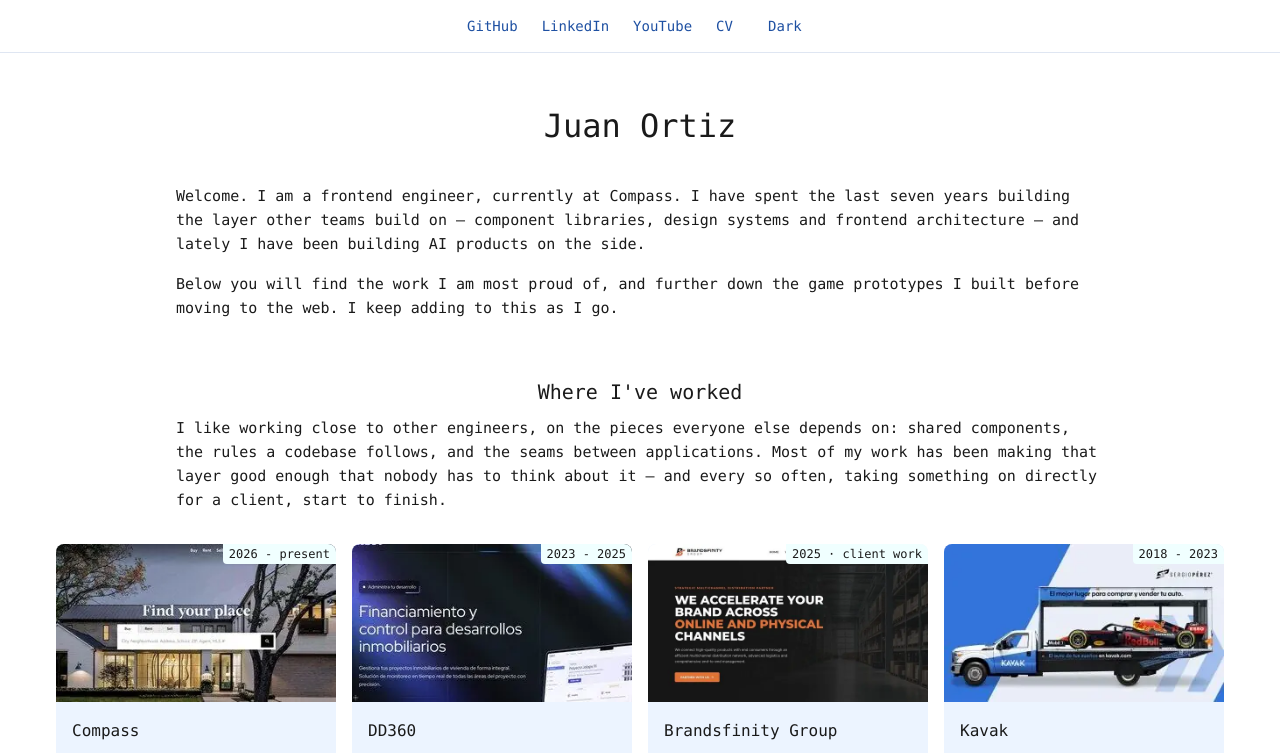
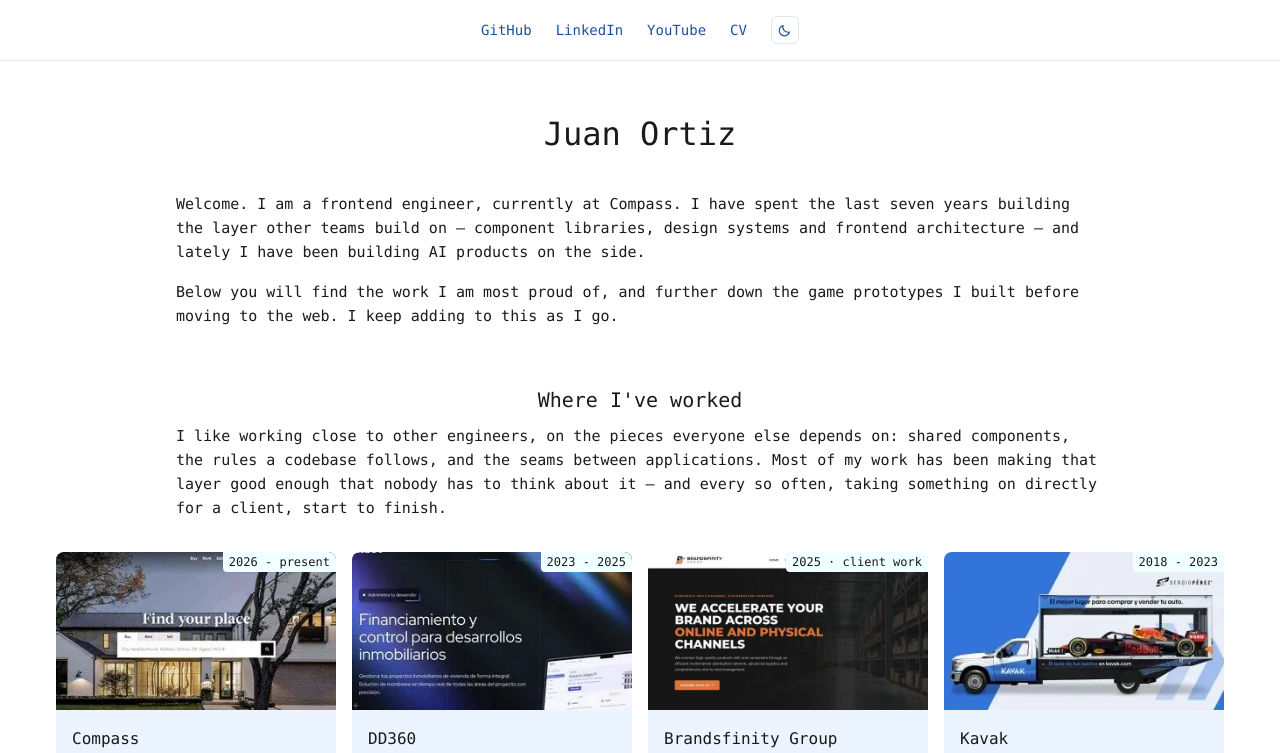
Before and after one commit to 02900/portfolio, a Next.js app: page / in a window 1280 px wide. Shown: the top 753 px of the page. Built offline with nearby package versions, Linux system fonts and the light colour scheme.

Commit message:
style: make the theme control an icon button
A sun or a moon reads at a glance and does not compete with the links
beside it, where the previous Dark/Light word did. The accessible name
and title still say what the button does.

```diff
--- a/app/components/ThemeToggle.tsx
+++ b/app/components/ThemeToggle.tsx
@@ -32,17 +32,40 @@
     }
   }
 
-  // Render a stable placeholder until the effect resolves, so the markup
-  // matches the server output and the label never flickers.
+  const isDark = theme === 'dark';
+
   return (
     <button
       type="button"
       onClick={toggle}
-      aria-label={theme === 'dark' ? 'Switch to light theme' : 'Switch to dark theme'}
-      className="cursor-pointer bg-transparent p-0 text-sm underline-offset-4 hover:underline"
-      style={{ color: 'var(--link)', font: 'inherit', minWidth: '3.5rem' }}
+      aria-label={isDark ? 'Switch to light theme' : 'Switch to dark theme'}
+      title={isDark ? 'Light theme' : 'Dark theme'}
+      className="grid size-7 cursor-pointer place-items-center rounded-md border bg-transparent p-0 transition-colors"
+      style={{ borderColor: 'var(--line)', color: 'var(--link)' }}
     >
-      {theme === null ? ' ' : theme === 'dark' ? 'Light' : 'Dark'}
+      {/* Keep the box occupied before the effect resolves so the row never shifts. */}
+      {theme === null ? (
+        <span className="size-4" aria-hidden="true" />
+      ) : isDark ? (
+        <svg width="15" height="15" viewBox="0 0 24 24" fill="none" aria-hidden="true">
+          <circle cx="12" cy="12" r="4.2" stroke="currentColor" strokeWidth="1.9" />
+          <path
+            d="M12 2.2v2.4M12 19.4v2.4M21.8 12h-2.4M4.6 12H2.2M18.9 5.1l-1.7 1.7M6.8 17.2l-1.7 1.7M18.9 18.9l-1.7-1.7M6.8 6.8L5.1 5.1"
+            stroke="currentColor"
+            strokeWidth="1.9"
+            strokeLinecap="round"
+          />
+        </svg>
+      ) : (
+        <svg width="15" height="15" viewBox="0 0 24 24" fill="none" aria-hidden="true">
+          <path
+            d="M20 14.4A8.4 8.4 0 019.6 4 8.4 8.4 0 1020 14.4z"
+            stroke="currentColor"
+            strokeWidth="1.9"
+            strokeLinejoin="round"
+          />
+        </svg>
+      )}
     </button>
   );
 }
--- a/app/page.tsx
+++ b/app/page.tsx
@@ -42,7 +42,7 @@
       </a>
 
       <nav
-        className="flex flex-wrap justify-center gap-x-6 gap-y-1 px-4 py-4 text-sm"
+        className="flex flex-wrap items-center justify-center gap-x-6 gap-y-1 px-4 py-4 text-sm"
         style={{ borderBottom: '1px solid var(--line)' }}
         aria-label="Links"
       >
```
